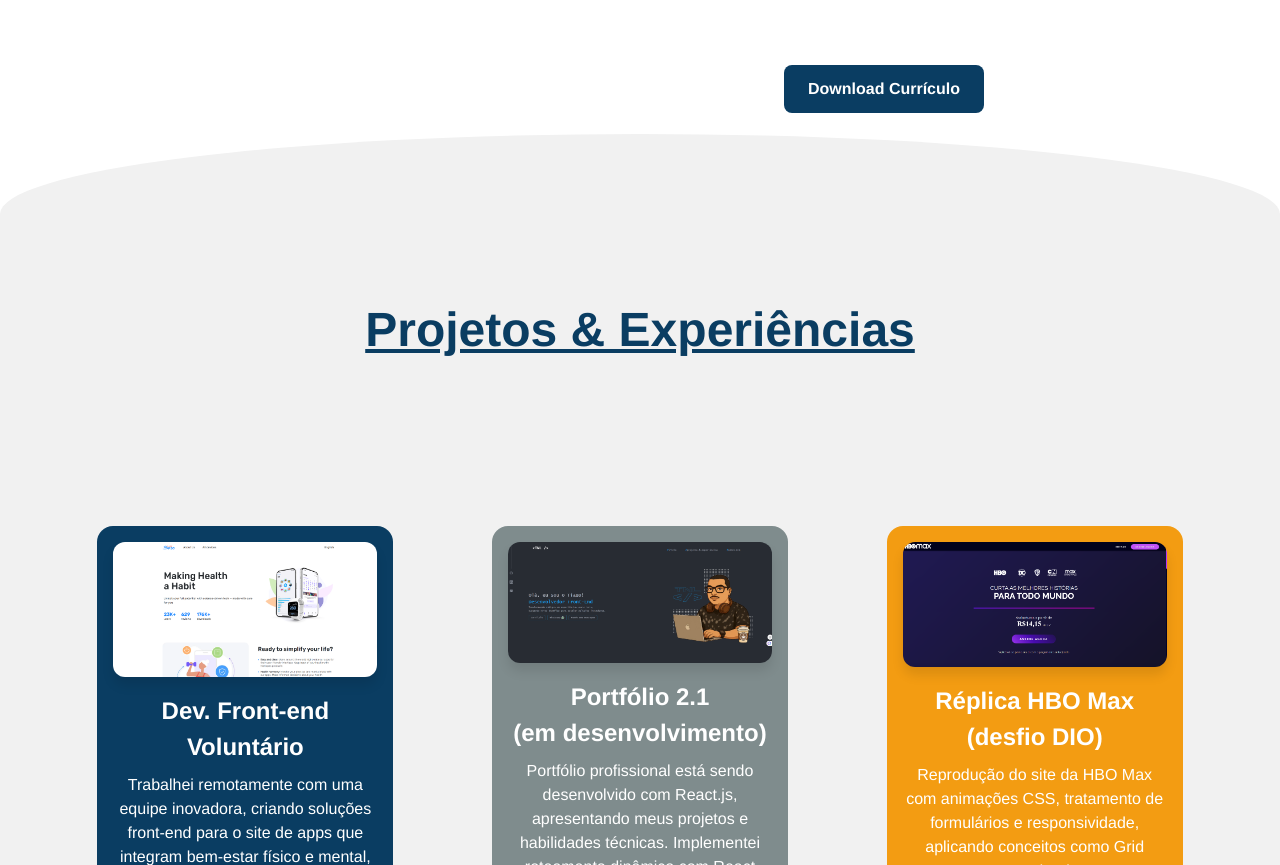
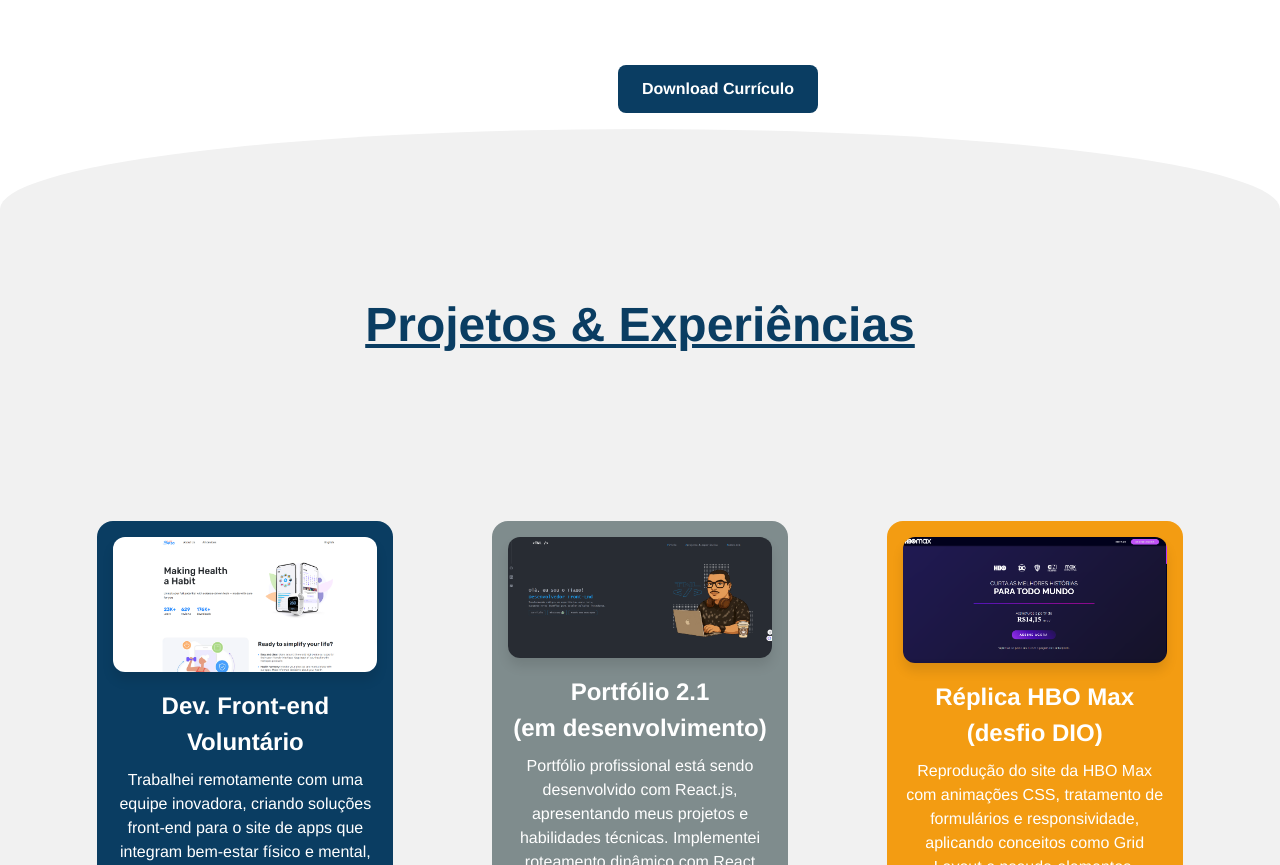
Before and after one commit to TiagoLeopoldo/portfolio-ed, a plain HTML site: page index.html in a window 1280 px wide. Shown: the part 3307-4172 px from the top of the page. Drawn offline with Linux system fonts and the light colour scheme.

Commit message:
style: Ajusta posicionamento do bottão da section about

```diff
--- a/css/sectionAbout.css
+++ b/css/sectionAbout.css
@@ -225,8 +225,14 @@
 
 
 /* botao curriculo */
-#about a {
-  display: inline-block;
+#about .cv-button {
+  width: 100%;
+  display: flex;
+  align-items: center;
+  padding-right: 50%;
+}
+
+#about .cv-button a{
   background-color: var(--cor-primaria);
   color: var(--cor-branca);
   padding: 0.75rem 1.5rem;
@@ -235,11 +241,9 @@
   text-align: center;
   text-decoration: none;
   transition: all 0.3s ease;
-  margin: 0 auto;
-  align-self: flex-start;
 }
 
-#about a:hover {
+#about .cv-button a:hover {
   background-color: var(--cor-secundaria);
   color: var(--cor-neutra-preto);
   transform: translateY(-0.125rem);
--- a/index.html
+++ b/index.html
@@ -148,10 +148,9 @@
             <li>Aprendizado Contínuo</li>
           </ul>
         </section>
-        <a href="https://drive.google.com/file/d/1fCt51FOMU_wPnhhyvq-wP7fMImdV47cJ/view" target="_blank">Download
-          Currículo</a>
-        <div>
-
+        <div class="cv-button">
+          <a href="https://drive.google.com/file/d/1fCt51FOMU_wPnhhyvq-wP7fMImdV47cJ/view" target="_blank">Download
+            Currículo</a>
         </div>
       </div>
     </section>
```
